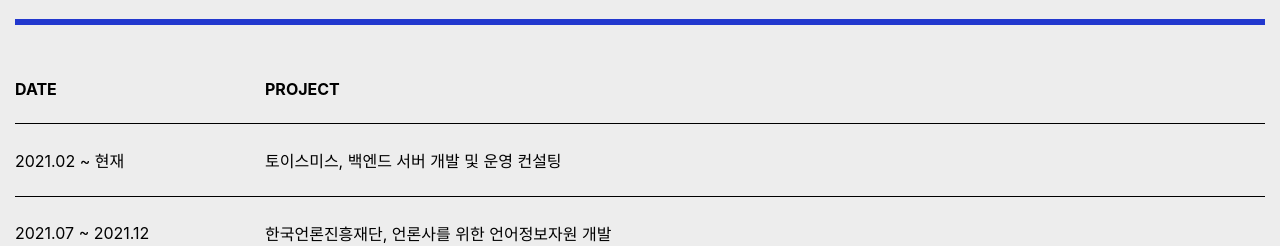
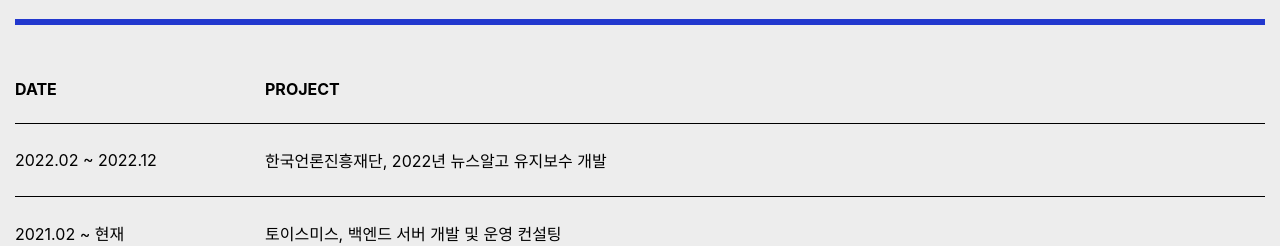
Before and after one commit to medianavi/medianavi.github.io, a React (Create React App) app in the folder medianavi/: page / in a window 1280 px wide. Shown: the part 4620-4866 px from the top of the page. Built offline with nearby package versions, Linux system fonts and the light colour scheme; a web font is replaced by a local one.

Commit message:
works, member 텍스트 수정

```diff
--- a/medianavi/src/components/main/Members.jsx
+++ b/medianavi/src/components/main/Members.jsx
@@ -46,7 +46,7 @@
                 <p>CEO</p>
               </div>
               <div className="member-item-back">
-                <p>하고 싶은 일과 잘 하는 일의 균형을 잡아가며 개인의 성과가 따라오는 기업문화를 추구합니다.</p>
+                <p>새로운 기술에 대한 호기심을 잃지 않는 개발자.</p>
               </div>
             </div>
           </SplideSlide>
--- a/medianavi/src/components/main/Works.jsx
+++ b/medianavi/src/components/main/Works.jsx
@@ -21,6 +21,10 @@
     },
   ];
   const worksHistory = [
+    {
+      date: "2022.02 ~ 2022.12",
+      content: "한국언론진흥재단, 2022년 뉴스알고 유지보수 개발"
+    },
     {
       date: "2021.02 ~ 현재",
       content: "토이스미스, 백엔드 서버 개발 및 운영 컨설팅"
```
